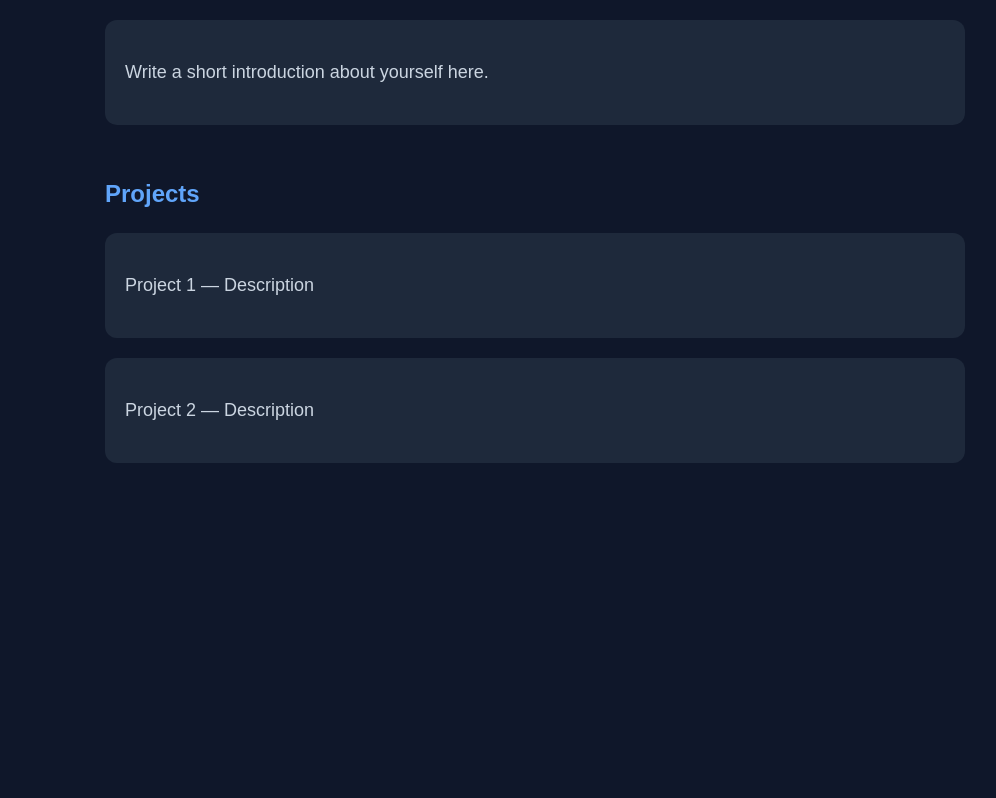
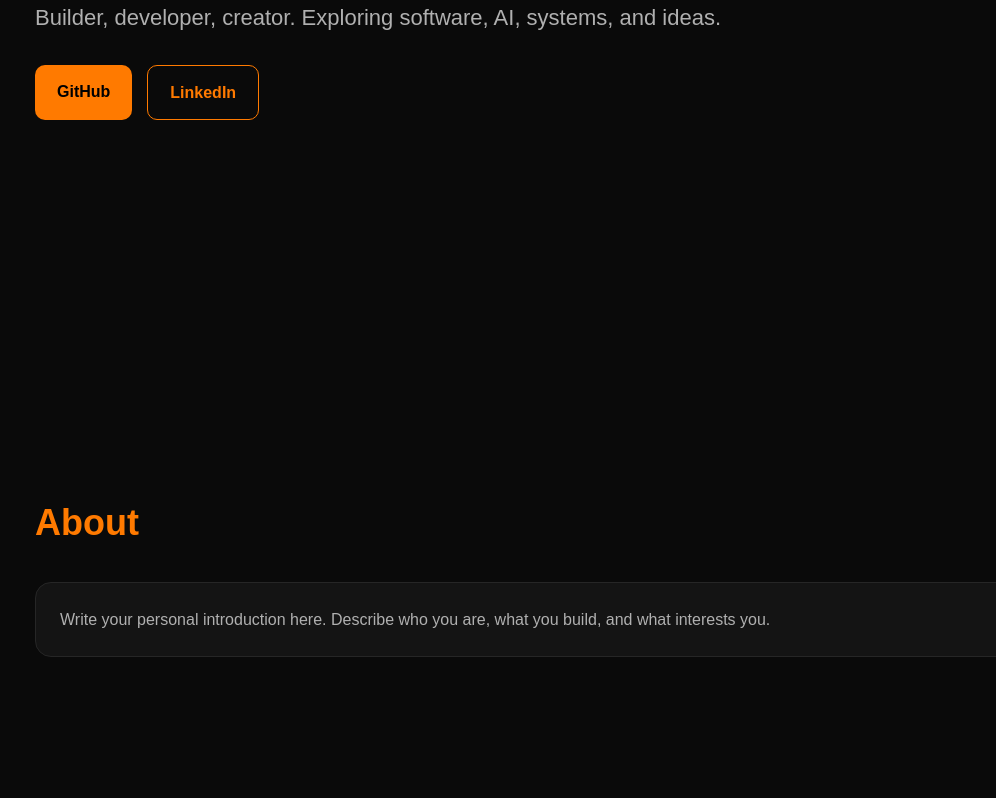
Before and after one commit to zigzagptol/zigzagptol, a plain HTML site: page index.html in a window 1280 px wide. Shown: the part 386-1184 px from the top of the page, without its empty margins (105-1101 px from the left). Before the commit the page ends 929 px from the top, so only its background shows below. Drawn offline with Linux system fonts and the light colour scheme.

Commit message:
Update index.html

```diff
--- a/index.html
+++ b/index.html
@@ -1,64 +1,169 @@
 <!DOCTYPE html>
 <html lang="en">
 <head>
-  <meta charset="UTF-8">
-  <meta name="viewport" content="width=device-width, initial-scale=1.0">
-  <title>ZigZagdelivery</title>
+  <meta charset="UTF-8" />
+  <meta name="viewport" content="width=device-width, initial-scale=1.0"/>
+
+  <title>Zigzagptol</title>
 
   <style>
+    :root {
+      --bg: #0a0a0a;
+      --card: #141414;
+      --text: #f5f5f5;
+      --muted: #b0b0b0;
+      --orange: #ff7a00;
+      --orange-soft: #ff9d42;
+      --border: #262626;
+    }
+
     * {
+      margin: 0;
+      padding: 0;
       box-sizing: border-box;
     }
 
     body {
-      margin: 0;
-      font-family: Arial, sans-serif;
-      background: #0f172a;
-      color: white;
+      background: var(--bg);
+      color: var(--text);
+      font-family: Arial, Helvetica, sans-serif;
       line-height: 1.6;
     }
 
     .container {
-      max-width: 900px;
+      width: 90%;
+      max-width: 1000px;
       margin: auto;
-      padding: 80px 20px;
     }
 
-    h1 {
-      font-size: 56px;
-      margin-bottom: 10px;
+    /* HERO */
+
+    .hero {
+      min-height: 100vh;
+      display: flex;
+      flex-direction: column;
+      justify-content: center;
+      align-items: flex-start;
+    }
+
+    .hero h1 {
+      font-size: 72px;
+      line-height: 1;
+      margin-bottom: 20px;
+      color: var(--orange);
+      text-shadow: 0 0 20px rgba(255,122,0,0.35);
+    }
+
+    .hero p {
+      max-width: 700px;
+      font-size: 22px;
+      color: var(--muted);
+      margin-bottom: 30px;
+    }
+
+    .buttons {
+      display: flex;
+      gap: 15px;
+      flex-wrap: wrap;
+    }
+
+    .btn {
+      padding: 14px 22px;
+      border-radius: 10px;
+      text-decoration: none;
+      font-weight: bold;
+      transition: 0.25s ease;
+    }
+
+    .btn-primary {
+      background: var(--orange);
+      color: black;
+    }
+
+    .btn-primary:hover {
+      background: var(--orange-soft);
+      transform: translateY(-2px);
+    }
+
+    .btn-secondary {
+      border: 1px solid var(--orange);
+      color: var(--orange);
+    }
+
+    .btn-secondary:hover {
+      background: rgba(255,122,0,0.08);
+    }
+
+    /* SECTIONS */
+
+    section {
+      padding: 80px 0;
     }
 
     h2 {
-      margin-top: 50px;
-      color: #60a5fa;
+      color: var(--orange);
+      font-size: 36px;
+      margin-bottom: 30px;
     }
 
-    p {
-      font-size: 18px;
-      color: #cbd5e1;
+    .card-grid {
+      display: grid;
+      grid-template-columns: repeat(auto-fit, minmax(260px, 1fr));
+      gap: 20px;
     }
 
     .card {
-      background: #1e293b;
-      padding: 20px;
-      border-radius: 12px;
-      margin-top: 20px;
+      background: var(--card);
+      border: 1px solid var(--border);
+      border-radius: 16px;
+      padding: 24px;
+      transition: 0.25s ease;
+    }
+
+    .card:hover {
+      border-color: var(--orange);
+      transform: translateY(-4px);
+      box-shadow: 0 0 20px rgba(255,122,0,0.15);
+    }
+
+    .card h3 {
+      margin-bottom: 10px;
+      color: var(--orange-soft);
+    }
+
+    .card p {
+      color: var(--muted);
+    }
+
+    /* FOOTER */
+
+    footer {
+      border-top: 1px solid var(--border);
+      padding: 40px 0;
+      color: #888;
+      text-align: center;
     }
 
     a {
-      color: #60a5fa;
-      text-decoration: none;
+      color: var(--orange);
     }
 
-    a:hover {
-      text-decoration: underline;
+    /* MOBILE */
+
+    @media (max-width: 768px) {
+      .hero h1 {
+        font-size: 48px;
       }
 
-    .links a {
-      margin-right: 20px;
-      font-weight: bold;
+      .hero p {
+        font-size: 18px;
       }
+
+      h2 {
+        font-size: 28px;
+      }
+    }
+
   </style>
 </head>
 
@@ -66,40 +171,80 @@
 
   <div class="container">
 
-    <h1>Zigzagptol</h1>
+    <!-- HERO -->
+    <section class="hero">
+
+      <h1>ZIGZAGPTOL</h1>
 
       <p>
-      Welcome to my personal website.
+        Builder, developer, creator.
+        Exploring software, AI, systems, and ideas.
       </p>
 
-    <div class="links">
-      <a href="https://github.com/">GitHub</a>
-      <a href="https://linkedin.com/">LinkedIn</a>
+      <div class="buttons">
+        <a class="btn btn-primary" href="https://github.com/">
+          GitHub
+        </a>
+
+        <a class="btn btn-secondary" href="https://linkedin.com/">
+          LinkedIn
+        </a>
       </div>
 
-    <h2>About Me</h2>
+    </section>
+
+    <!-- ABOUT -->
+    <section>
+
+      <h2>About</h2>
 
       <div class="card">
         <p>
-        Write a short introduction about yourself here.
+          Write your personal introduction here.
+          Describe who you are, what you build,
+          and what interests you.
         </p>
       </div>
 
+    </section>
+
+    <!-- PROJECTS -->
+    <section>
+
       <h2>Projects</h2>
 
+      <div class="card-grid">
+
         <div class="card">
+          <h3>Project One</h3>
           <p>
-        Project 1 — Description
+            Short description of your project.
           </p>
         </div>
 
         <div class="card">
+          <h3>Project Two</h3>
           <p>
-        Project 2 — Description
+            Another project description.
+          </p>
+        </div>
+
+        <div class="card">
+          <h3>Project Three</h3>
+          <p>
+            Add links, GitHub repos, demos, or ideas.
           </p>
         </div>
 
       </div>
 
+    </section>
+
+  </div>
+
+  <footer>
+    © 2026 Zigzagptol
+  </footer>
+
 </body>
 </html>
```
Lines whose indentation alone changed are shown as unchanged.
